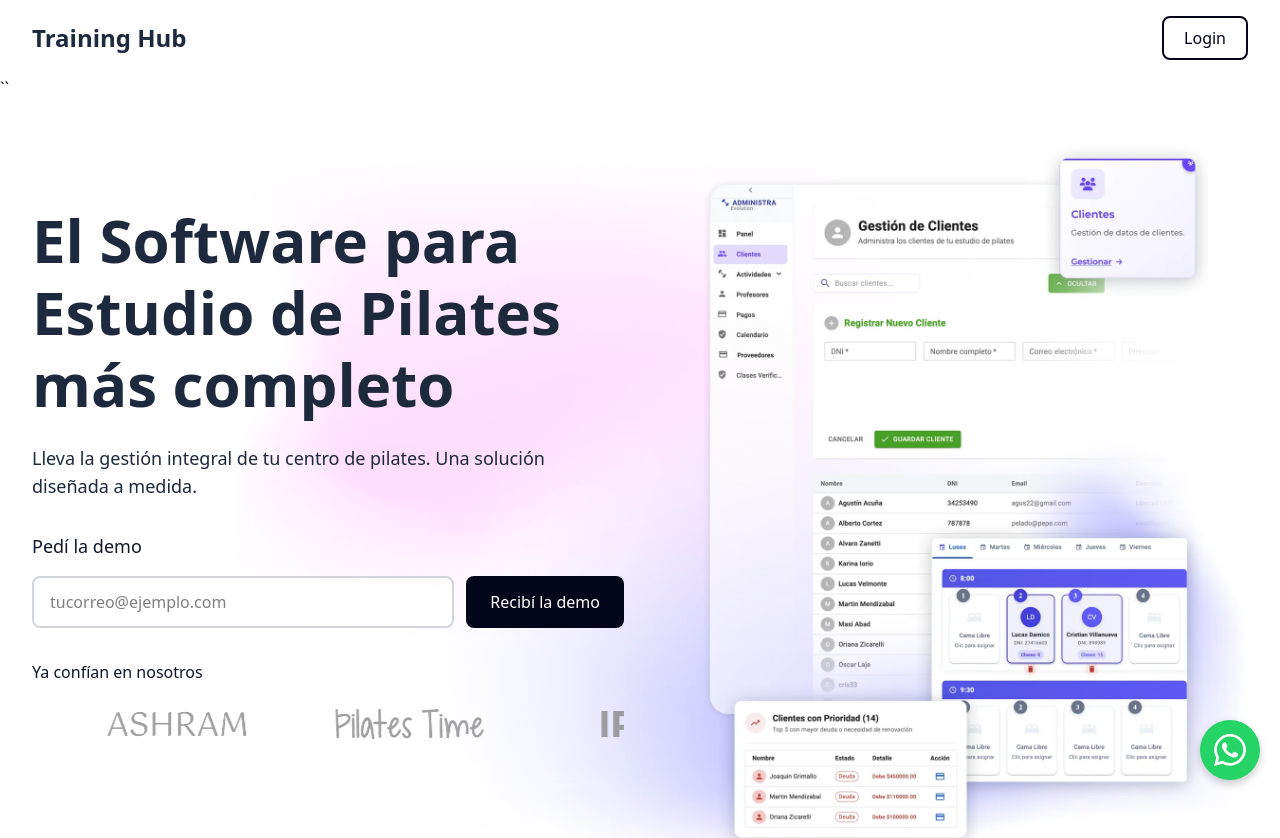
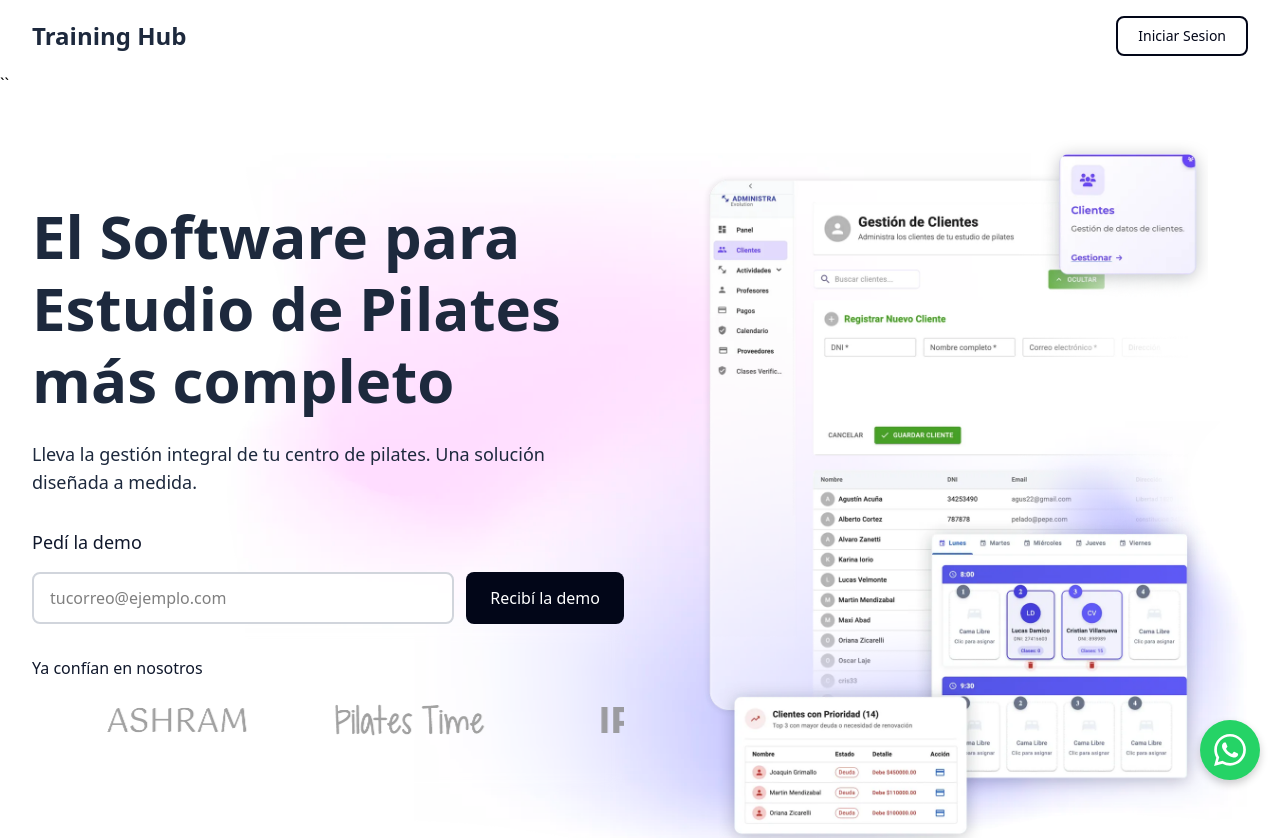
Before and after one commit to axd18/landing, a React (Vite) app: page / in a window 1280 px wide. Shown: the top 838 px of the page. Built offline with nearby package versions, Linux system fonts and the light colour scheme.

Commit message:
Ajuste registro de asistencias

```diff
--- a/src/pages/Landing/Navbar.jsx
+++ b/src/pages/Landing/Navbar.jsx
@@ -11,8 +11,8 @@ const Navbar = () => {
 
         {/* Buttons */}
         <div className="flex gap-3">
-          <button className="rounded-lg border-2 border-slate-950 px-5 py-2 text-slate-950 font-medium hover:bg-slate-950 hover:text-white transition-colors cursor-pointer">
-            Login
+          <button className="rounded-lg border-2 border-slate-950 px-5 py-2 text-slate-950 text-sm font-medium hover:bg-slate-950 hover:text-white transition-colors cursor-pointer">
+            Iniciar Sesion
           </button>
           {/* `<button className="rounded-lg bg-slate-950 px-5 py-2 text-white font-medium hover:bg-slate-700 transition-colors">
             Registro
--- a/src/pages/Landing/RegistroAsistencias.jsx
+++ b/src/pages/Landing/RegistroAsistencias.jsx
@@ -185,9 +185,9 @@ const RegistroAsistencias = () => {
               )}
             </form>
           </div>
-          <div className="relative mx-auto aspect-video max-w-2xl overflow-hidden rounded-xl shadow-2xl lg:max-w-none">
+          <div className="">
             <img
-              src="/dashboard-verificaciones.webp"
+              src="/dashboard-verificaciones-diarias.webp"
               alt="Vista previa del administrador Crossfy para estudios de pilates"
               className="h-full w-full object-cover object-center"
               loading="lazy"
```
Also changed, not shown: public/dashboard-verificaciones-diarias.webp (added), public/dashboard-verificaciones.webp (deleted).
